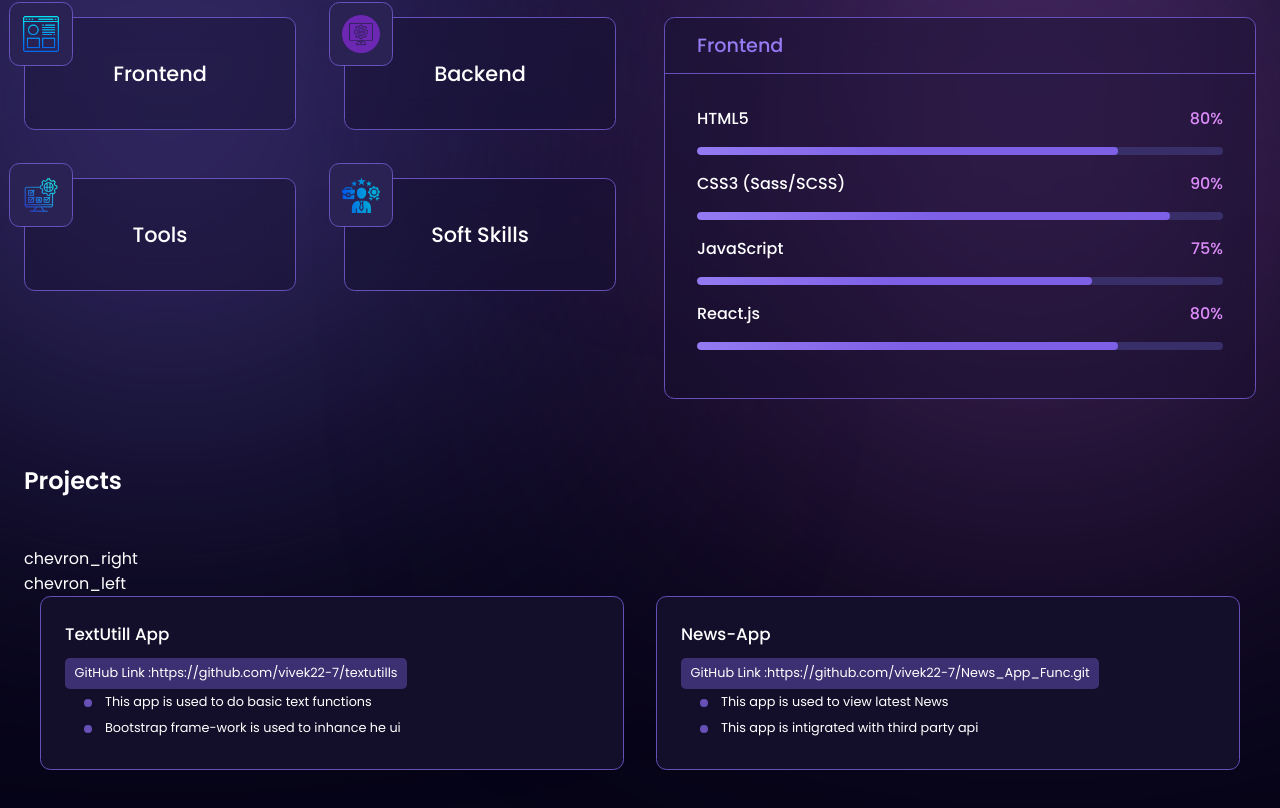
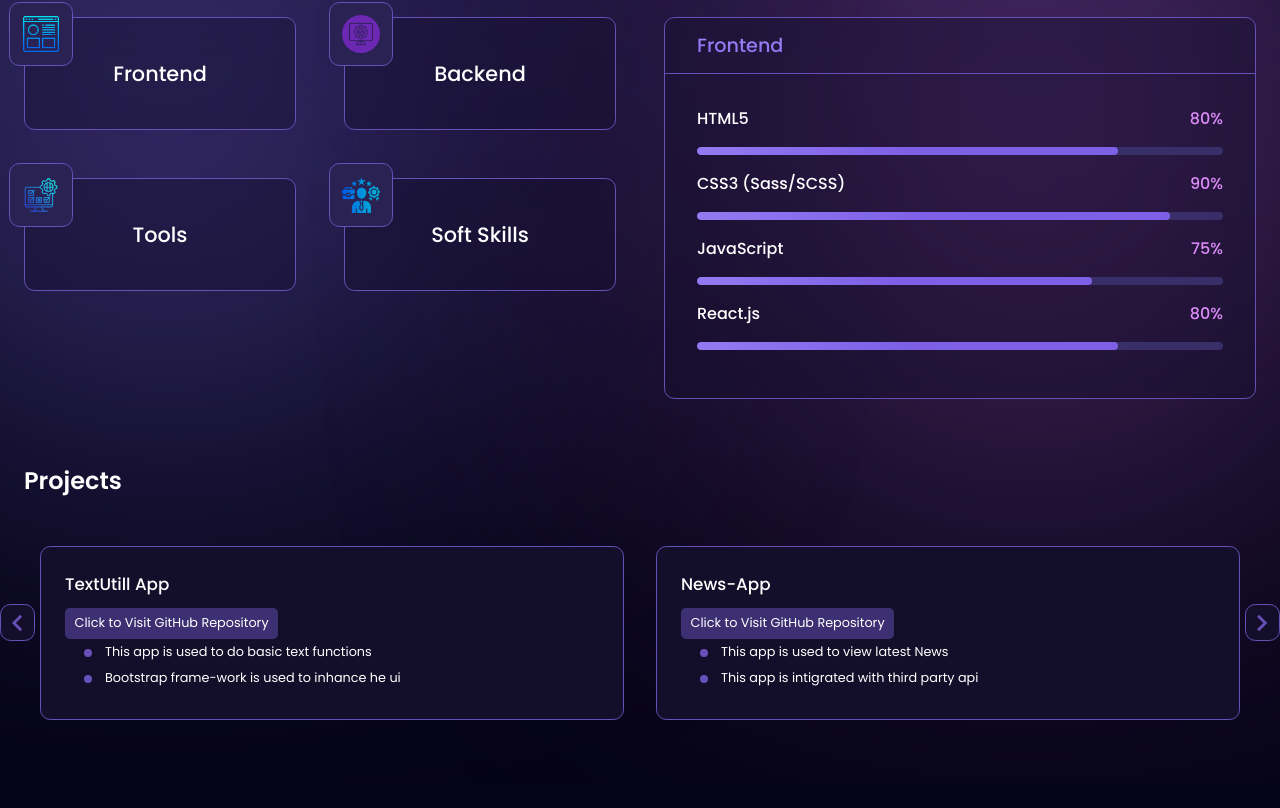
Before and after one commit to vivek22-7/portfolio, a React (Create React App) app: page / in a window 1280 px wide. Shown: the part 810-1618 px from the top of the page. After the commit the page ends 1594 px from the top, so only its background shows below. Built offline with nearby package versions, Linux system fonts and the light colour scheme.

Commit message:
projects carausal left and right buttons added

```diff
--- a/package.json
+++ b/package.json
@@ -3,14 +3,19 @@
   "version": "0.1.0",
   "private": true,
   "dependencies": {
+    "@fortawesome/fontawesome-svg-core": "^6.5.2",
+    "@fortawesome/free-solid-svg-icons": "^6.5.2",
+    "@fortawesome/react-fontawesome": "^0.2.0",
     "@testing-library/jest-dom": "^5.17.0",
     "@testing-library/react": "^13.4.0",
     "@testing-library/user-event": "^13.5.0",
+    "material-symbols": "^0.17.4",
     "react": "^18.2.0",
     "react-dom": "^18.2.0",
     "react-scripts": "5.0.1",
     "react-slick": "^0.30.2",
     "slick-carousel": "^1.8.1",
+    "styled-components": "^6.1.9",
     "web-vitals": "^2.1.4"
   },
   "scripts": {
--- a/src/App.css
+++ b/src/App.css
@@ -1,4 +1,4 @@
-
+@import url("https://fonts.googleapis.com/css2?family=Poppins:wght@400;500;600&display=swap");
 .container{
   max-width: 1300px !important;
   margin: 0 auto;
--- a/src/components/Projects/ProjectCard/ProjectCard.jsx
+++ b/src/components/Projects/ProjectCard/ProjectCard.jsx
@@ -1,13 +1,15 @@
 import React from 'react'
 import './ProjectCard.css'
 
+
+
 const ProjectCard = ({details}) => {
-
+  let url = details.url
   return (
     <div className="project-card">
         <h6>{details.title}</h6>
 
-        <div className="url"> <a href="#">GitHub Link :</a>{details.url}</div>
+        <div className="url"> <a href={url} target='_blank' rel="noreferrer" >Click to Visit GitHub Repository</a></div>
 
         <ul>
             {details.description.map((item) => (
--- a/src/components/Projects/Projects.css
+++ b/src/components/Projects/Projects.css
@@ -8,3 +8,34 @@
     font-weight: 600;
     margin-bottom: 3rem;
 }
+
+.arrow-left,
+.arrow-right {
+    width: 2.2rem;
+    height: 2.3rem;
+    display: flex;
+    align-items: center;
+    justify-content: center;
+    color: #6751b9;
+    border-radius: 0.65rem;
+    border: 1.5px solid #6751b9;
+    background: #130f2a;
+    position: absolute;
+    top: 55%;
+    z-index: 2;
+    cursor: pointer;
+}
+
+.arrow-left span,
+.arrow-right span {
+    font-size: 2rem;
+    font-weight: 500;
+}
+
+.arrow-left {
+    left: -1.5rem;
+}
+
+.arrow-right {
+    right: -1.5rem;
+}
--- a/src/components/Projects/Projects.jsx
+++ b/src/components/Projects/Projects.jsx
@@ -26,16 +26,25 @@ const Projects = () => {
     ],
   }
 
+  const slideRight = () => {
+    sliderRef.current.slickNext();
+  }
+
+  const slideLeft = () => {
+    sliderRef.current.slickPrev();
+  }
+
   return (
     <section className='projects-container'>
         <h5>Projects</h5>
 
         <div className="projects-content">
-          <div className="arrow-right">
+          <div className="arrow-right" onClick={slideRight}>
             <span className="material-symbols-outlined">chevron_right</span>
           </div>
-          <div className="arrow-left">
-            <span className="material-symbols-oulined">chevron_left</span>
+          <div className="arrow-left" onClick={slideLeft}>
+            <span className="material-symbols-outlined">chevron_left</span>
+
           </div>
           <Slider ref={sliderRef} {...settings}>
             {PROJECTS.map((item) => (
--- a/src/index.js
+++ b/src/index.js
@@ -5,6 +5,10 @@ import App from './App';
 import reportWebVitals from './reportWebVitals';
 import "slick-carousel/slick/slick.css";
 import "slick-carousel/slick/slick-theme.css";
+import 'material-symbols';
+
+
+
 
 const root = ReactDOM.createRoot(document.getElementById('root'));
 root.render(
--- a/src/utils/data.js
+++ b/src/utils/data.js
@@ -55,4 +55,12 @@ export const PROJECTS = [
             "This app is intigrated with third party api"
         ],
     },
+    {
+        title: "Portfolio-App",
+        url: "https://github.com/vivek22-7/portfolio",
+        description: [
+            "You are usig this app right now",
+            "This app is an alternative to the traditional resume"
+        ],
+    },
 ]
```
Also changed, not shown: 1 other file (tests, documents, lock files or other folders).
